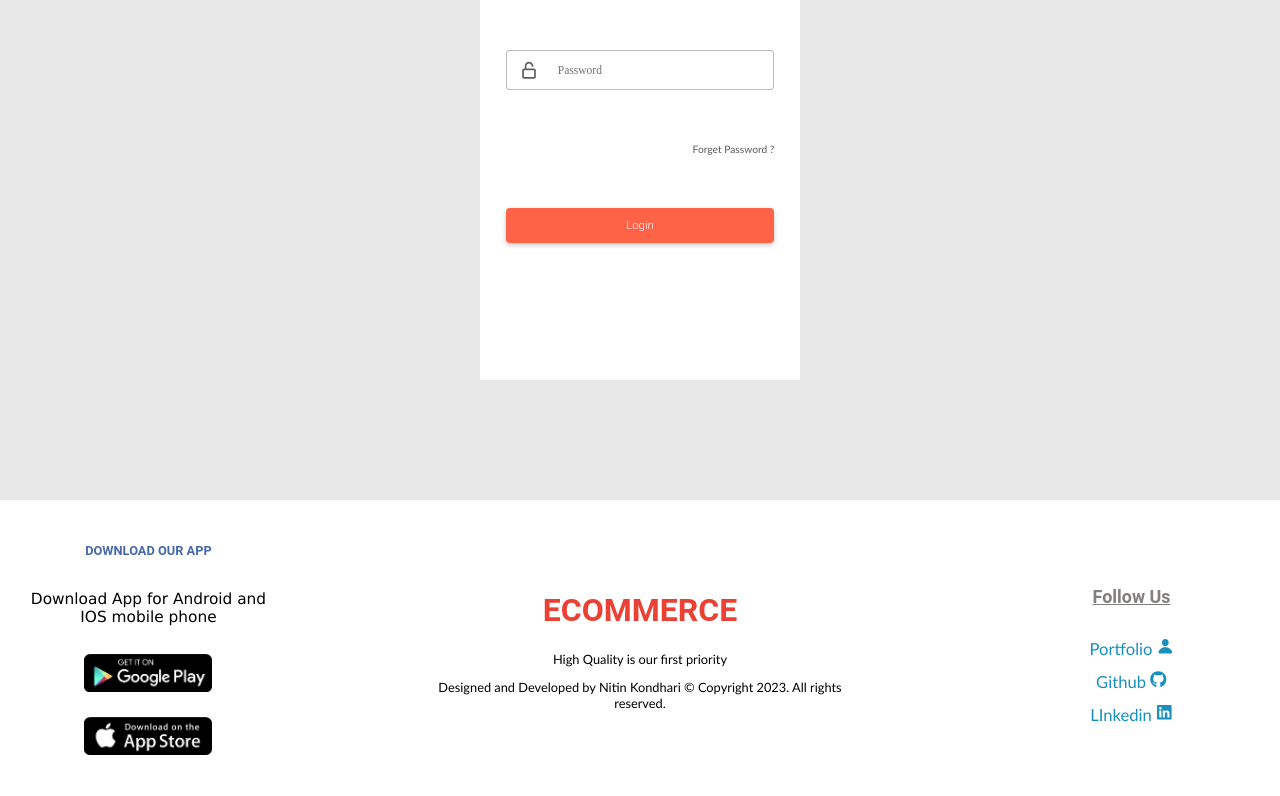
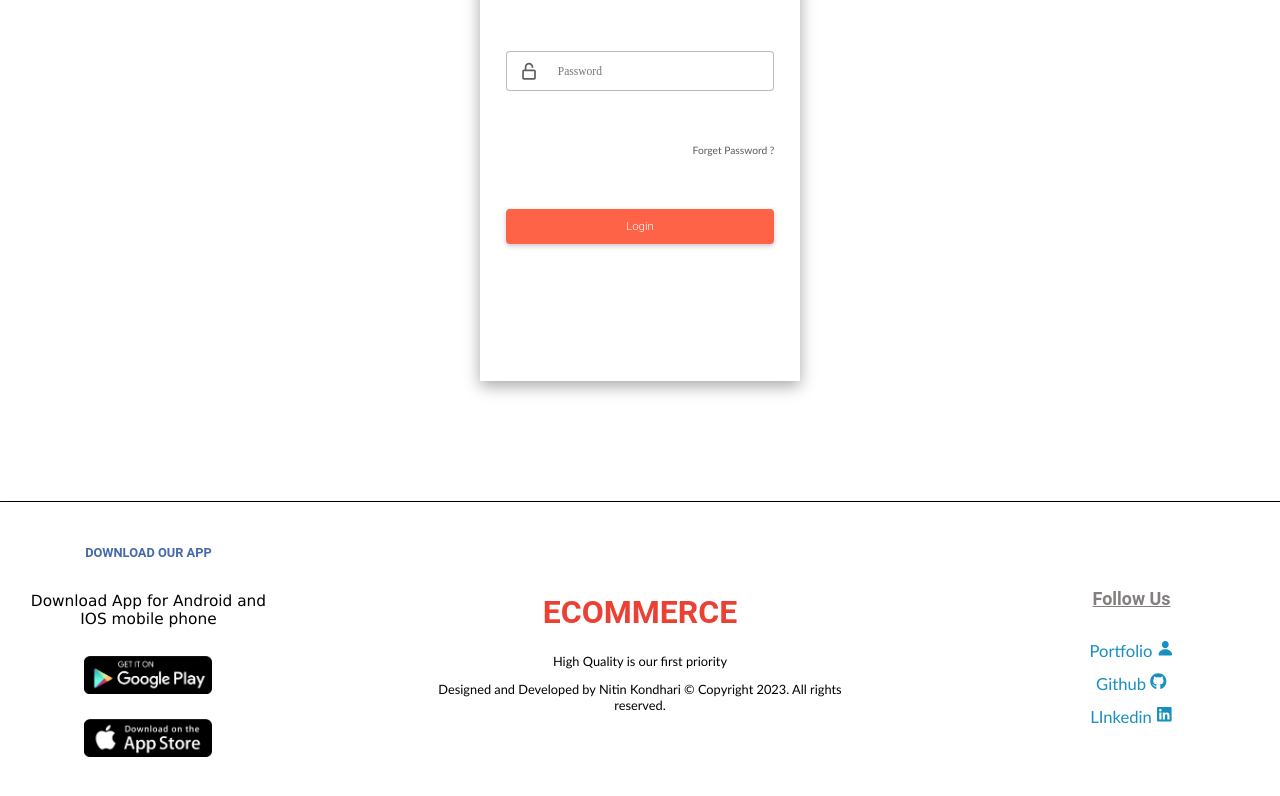
Before and after one commit to nitinkondhari03/E-COMMERCE, a React (Create React App) app in the folder frontend/: page /login in a window 1280 px wide. Shown: the part 400-1196 px from the top of the page. Built offline with nearby package versions, Linux system fonts and the light colour scheme; no server answers.

Commit message:
add this file

```diff
--- a/frontend/src/component/User/LoginSignUp.css
+++ b/frontend/src/component/User/LoginSignUp.css
@@ -5,7 +5,7 @@
   display: flex;
   justify-content: center;
   align-items: center;
-  background-color: rgb(231, 231, 231);
+  background-color: white;
   top: 0%;
   left: 0;
 }
@@ -16,6 +16,7 @@
   height: 70vh;
   box-sizing: border-box;
   overflow: hidden;
+  box-shadow: rgba(0, 0, 0, 0.35) 0px 5px 15px;
 }
 .login_signUp_toggle {
   display: flex;
--- a/frontend/src/component/User/UpdatePassword.css
+++ b/frontend/src/component/User/UpdatePassword.css
@@ -5,10 +5,7 @@
   display: flex;
   justify-content: center;
   align-items: center;
-  background-color: rgb(231, 231, 231);
-  position: fixed;
-  top: 0%;
-  left: 0;
+  background-color: rgb(255, 255, 255);
 }
 
 .updatePasswordBox {
@@ -17,6 +14,7 @@
   height: 70vh;
   box-sizing: border-box;
   overflow: hidden;
+  box-shadow: rgba(0, 0, 0, 0.35) 0px 5px 15px;
 }
 
 .updatePasswordHeading {
--- a/frontend/src/component/layout/Footer/Footer.css
+++ b/frontend/src/component/layout/Footer/Footer.css
@@ -5,6 +5,7 @@ footer {
   display: flex;
   align-items: center;
   box-shadow: rgba(0, 0, 0, 0.15) 1.95px 1.95px 2.6px;
+  border-top: 1px solid black;
 }
 
 .leftFooter {
--- a/frontend/src/component/layout/Header/Header.css
+++ b/frontend/src/component/layout/Header/Header.css
@@ -8,6 +8,7 @@
   height: 100px;
   background-color: rgb(255, 255, 255);
   box-shadow: rgba(0, 0, 0, 0.15) 1.95px 1.95px 2.6px;
+  border-bottom: 1px solid black;
 }
 
 .nav1 {
```
